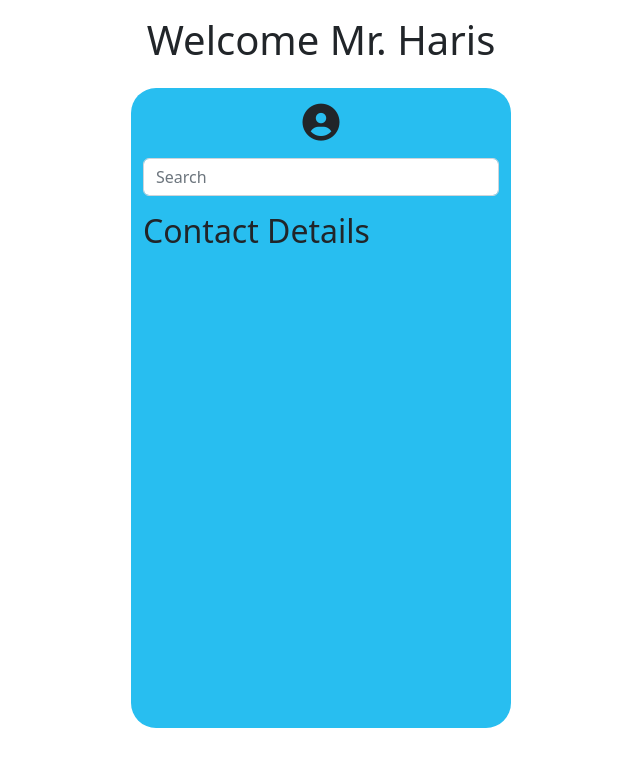
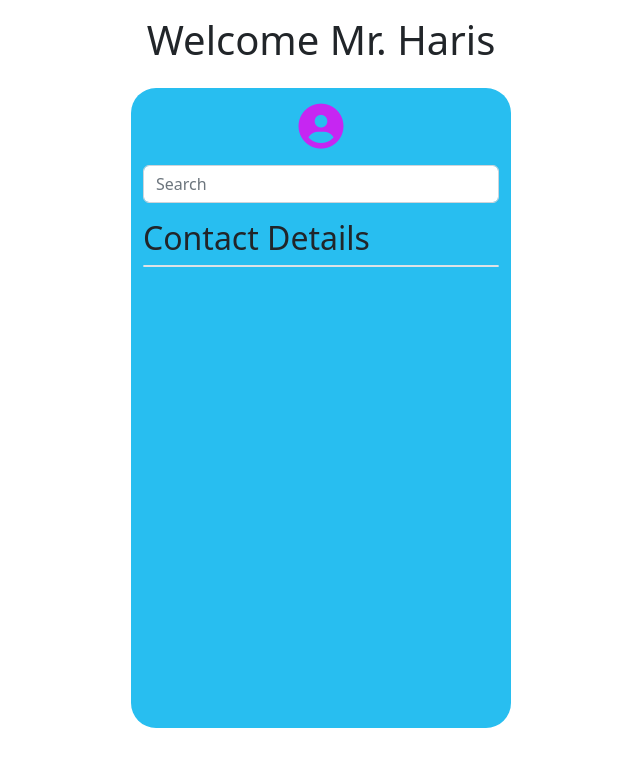
Before and after one commit to Haris-Mohanty/Contact-Saver-Application, a website built with Vite: page Contact/contact.html in a window 1280 px wide. Shown: the whole page, without its empty margins (319-959 px from the left). Built offline with nearby package versions, Linux system fonts and the light colour scheme.

Commit message:
Start ACCORDION to show contact details :- code processing.............

```diff
--- a/Contact/contact.css
+++ b/Contact/contact.css
@@ -10,7 +10,6 @@
 }
 .contact-list-box .user-icon i{
   cursor: pointer;
-/*   color: blue; */
-  font-size: 37px;
-
+  color: #c626f2;
+  font-size: 45px;
 }
--- a/Contact/contact.html
+++ b/Contact/contact.html
@@ -38,6 +38,15 @@
           <input type="text" class="form-control mb-3" placeholder="Search">
         </form>
         <h2>Contact Details</h2>
+        <div class="contact-details">
+          <div class="accordion">
+            <div class="accordion-item">
+              <h5 class="accordion-header">
+
+              </h5>
+            </div>
+          </div>
+        </div>
       </div>
       <div class="col-md-4"></div>
     </div>
```
